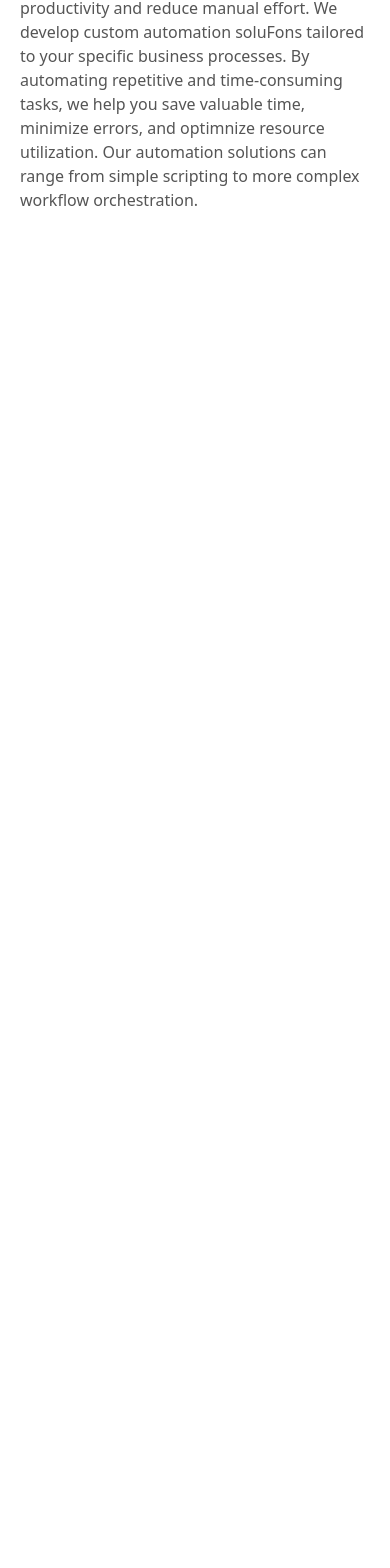
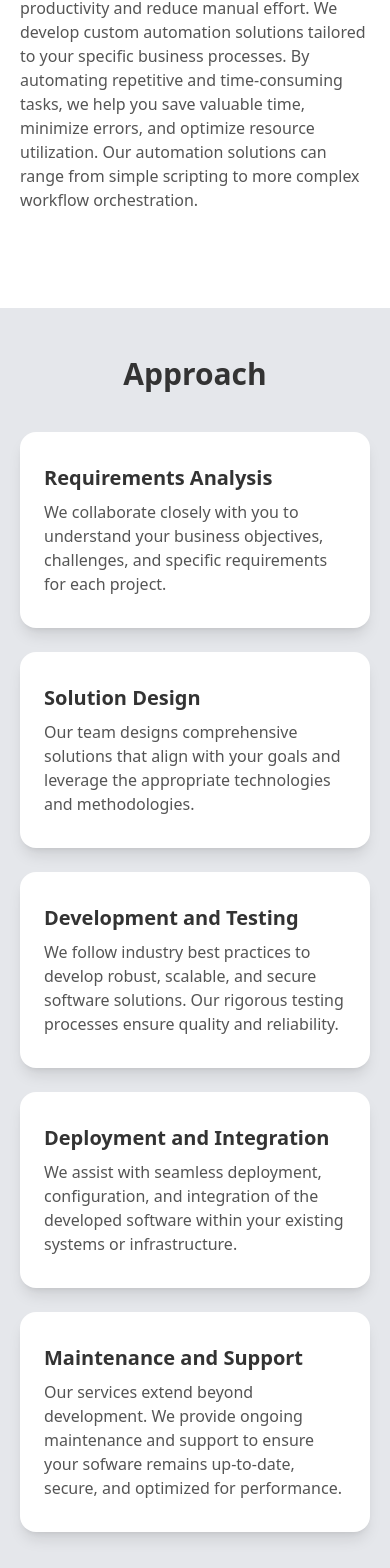
Before and after one commit to mfonPeeter/goAppiT, a React (Vite) app: page / in a window 390 px wide. Shown: the part 3026-4594 px from the top of the page. Before the commit the page ends 3334 px from the top, so only its background shows below. Built offline with nearby package versions, Linux system fonts and the light colour scheme.

Commit message:
add Approach page

```diff
--- /dev/null
+++ b/src/components/Home/Approach.jsx
@@ -0,0 +1,61 @@
+const Approach = () => {
+  return (
+    <section className="pt-12 pb-24 px-5 bg-gray-200 sm:px-10 md:pt-14 xl:px-32">
+      <h2 className="mb-10 text-3xl text-center text-[#333] font-bold md:mb-12 lg:text-4xl">
+        Approach
+      </h2>
+      <div className="mx-auto max-w-[1420px] grid grid-cols-1 gap-6 sm:grid-cols-2 md:grid-cols-3">
+        <div className="px-6 py-8 bg-white rounded-2xl shadow-lg">
+          <h3 className="mb-2 text-xl text-[#333] font-semibold lg:text-2xl">
+            Requirements Analysis
+          </h3>
+          <p className="text-md text-[#555] lg:text-lg">
+            We collaborate closely with you to understand your business
+            objectives, challenges, and specific requirements for each project.
+          </p>
+        </div>
+        <div className="px-6 py-8 bg-white rounded-2xl shadow-lg">
+          <h3 className="mb-2 text-xl text-[#333] font-semibold lg:text-2xl">
+            Solution Design
+          </h3>
+          <p className="text-md text-[#555] lg:text-lg">
+            Our team designs comprehensive solutions that align with your goals
+            and leverage the appropriate technologies and methodologies.
+          </p>
+        </div>
+        <div className="px-6 py-8 bg-white rounded-2xl shadow-lg">
+          <h3 className="mb-2 text-xl text-[#333] font-semibold lg:text-2xl">
+            Development and Testing
+          </h3>
+          <p className="text-md text-[#555] lg:text-lg">
+            We follow industry best practices to develop robust, scalable, and
+            secure software solutions. Our rigorous testing processes ensure
+            quality and reliability.
+          </p>
+        </div>
+        <div className="px-6 py-8 bg-white rounded-2xl shadow-lg">
+          <h3 className="mb-2 text-xl text-[#333] font-semibold lg:text-2xl">
+            Deployment and Integration
+          </h3>
+          <p className="text-md text-[#555] lg:text-lg">
+            We assist with seamless deployment, configuration, and integration
+            of the developed software within your existing systems or
+            infrastructure.
+          </p>
+        </div>
+        <div className="px-6 py-8 bg-white rounded-2xl shadow-lg">
+          <h3 className="mb-2 text-xl text-[#333] font-semibold lg:text-2xl">
+            Maintenance and Support
+          </h3>
+          <p className="text-md text-[#555] lg:text-lg">
+            Our services extend beyond development. We provide ongoing
+            maintenance and support to ensure your sofware remains up-to-date,
+            secure, and optimized for performance.
+          </p>
+        </div>
+      </div>
+    </section>
+  );
+};
+
+export default Approach;
--- a/src/components/Home/Services.jsx
+++ b/src/components/Home/Services.jsx
@@ -98,10 +98,10 @@ const Services = () => {
           </h3>
           <p className="text-md text-[#555] lg:text-lg">
             Automation can significantly enhance productivity and reduce manual
-            effort. We develop custom automation soluFons tailored to your
+            effort. We develop custom automation solutions tailored to your
             specific business processes. By automating repetitive and
             time-consuming tasks, we help you save valuable time, minimize
-            errors, and optimnize resource utilization. Our automation solutions
+            errors, and optimize resource utilization. Our automation solutions
             can range from simple scripting to more complex workflow
             orchestration.
           </p>
--- a/src/pages/Home.jsx
+++ b/src/pages/Home.jsx
@@ -1,11 +1,13 @@
 import Hero from "../components/Home/Hero";
 import Services from "../components/Home/Services";
+import Approach from "../components/Home/Approach";
 
 const HomePage = () => {
   return (
     <>
       <Hero />
       <Services />
+      <Approach />
     </>
   );
 };
```
